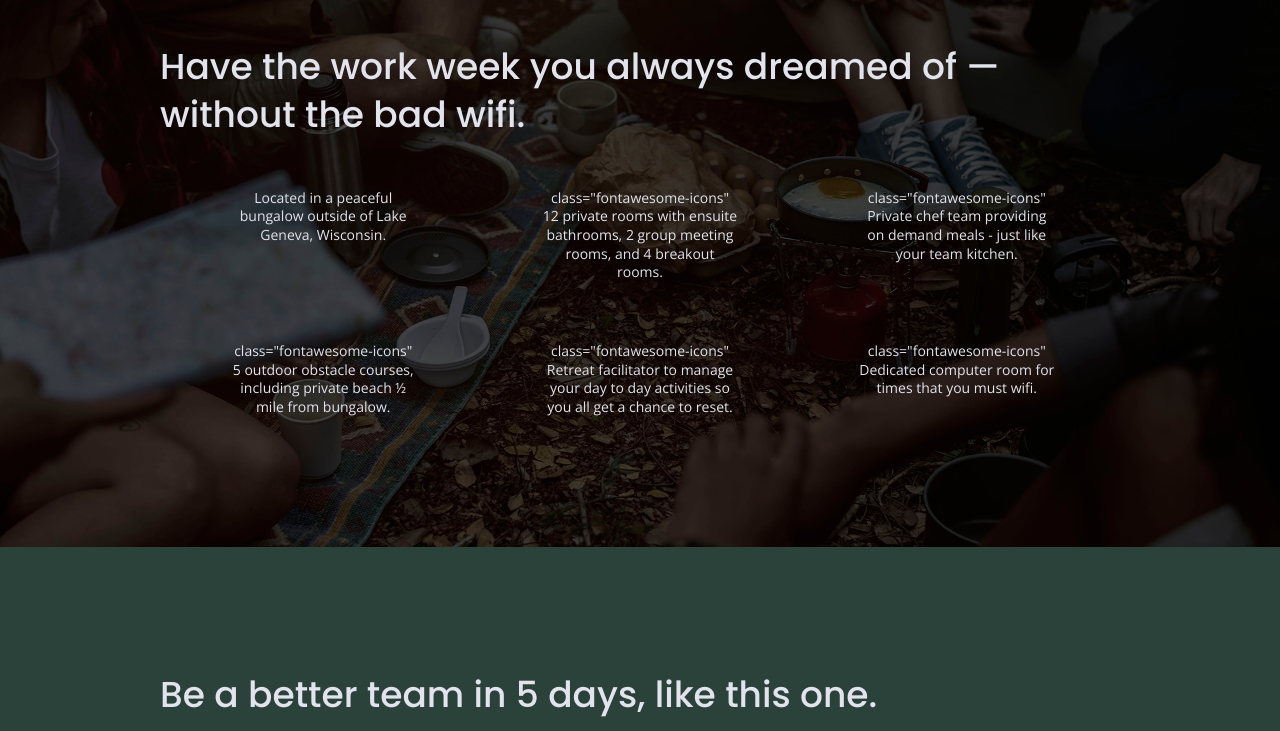
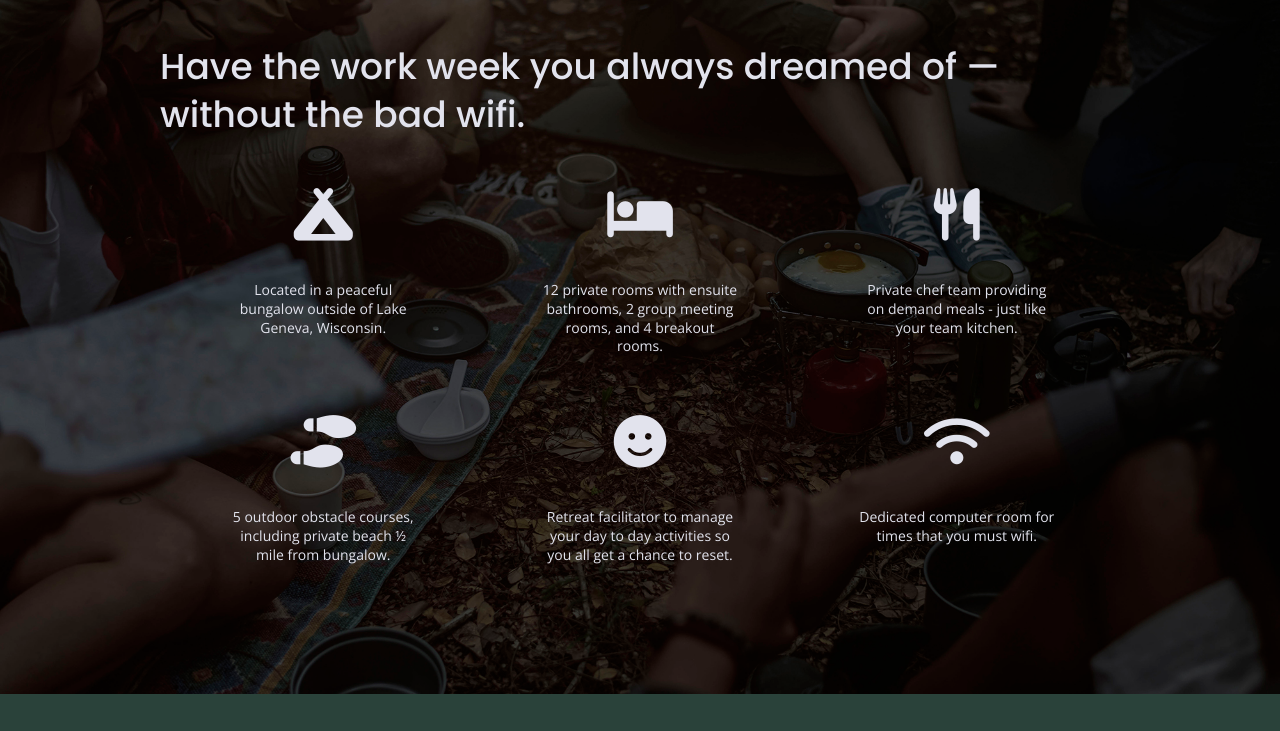
Before and after one commit to Wesley-Alan/unplugged, a website built with Parcel: page index.html in a window 1280 px wide. Shown: the part 1074-1805 px from the top of the page. Built offline with nearby package versions, Linux system fonts and the light colour scheme.

Commit message:
Added feature icons

```diff
--- a/css/main.css
+++ b/css/main.css
@@ -323,6 +323,11 @@ input[type=button] {
   margin-bottom: 60px;
 }
 
+.features i {
+  font-size: 3.75em;
+  margin-bottom: 40px;
+
+}
 
 .features article {
   width: 63%;
--- a/index.html
+++ b/index.html
@@ -20,6 +20,8 @@
 
   <link rel="stylesheet" href="css/normalize.css">
   <link rel="stylesheet" href="css/main.css">
+    <!-- FontAwesome CDN version -->
+  <script src="https://kit.fontawesome.com/cdc01a4bf3.js" crossorigin="anonymous"></script>
 
   <meta name="theme-color" content="#fafafa">
 </head>
@@ -69,36 +71,48 @@
         <h2>Have the work week you always dreamed of — without the bad wifi.</h2>
         <div class="features-items">
           <article>
-            <p class="fontawesome-icons"></p>
+            <p class="fontawesome-icons">
+              <i class="fas fa-campground"></i>
+            </p>
             <p class="features-item-description">Located in a peaceful bungalow outside of Lake Geneva, Wisconsin.
             </p>
           </article>
           <article>
-            <p>class="fontawesome-icons"</p>
+            <p class="fontawesome-icons">
+              <i class="fas fa-bed"></i>
+            </p>
             <p class="features-item-description">12 private rooms with ensuite bathrooms, 2 group meeting rooms, and 4
               breakout rooms.
             </p>
           </article>
           <article>
-            <p>class="fontawesome-icons"</p>
+            <p class="fontawesome-icons">
+              <i class="fas fa-utensils"></i>
+            </p>
             <p class="features-item-description">Private chef team providing on demand meals - just like your team
               kitchen.
             </p>
           </article>
           <article>
-            <p>class="fontawesome-icons"</p>
+            <p class="fontawesome-icons">
+              <i class="fas fa-shoe-prints"></i>
+            </p>
             <p class="features-item-description">5 outdoor obstacle courses, including private beach ½ mile from
               bungalow.
             </p>
           </article>
           <article>
-            <p>class="fontawesome-icons"</p>
+            <p class="fontawesome-icons">
+              <i class="fas fa-smile"></i>
+            </p>
             <p class="features-item-description">Retreat facilitator to manage your day to day activities so you all get
               a chance to reset.
             </p>
           </article>
           <article>
-            <p>class="fontawesome-icons"</p>
+            <p class="fontawesome-icons">
+              <i class="fas fa-wifi"></i>
+            </p>
             <p class="features-item-description">Dedicated computer room for times that you must wifi.
             </p>
           </article>
```
